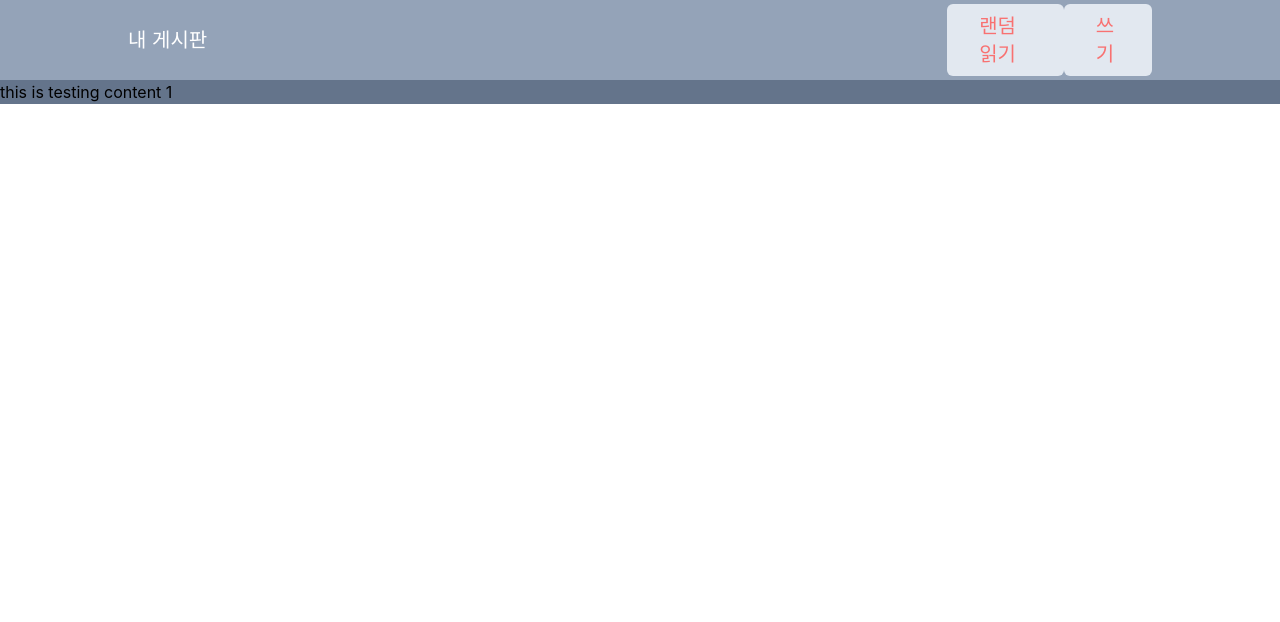
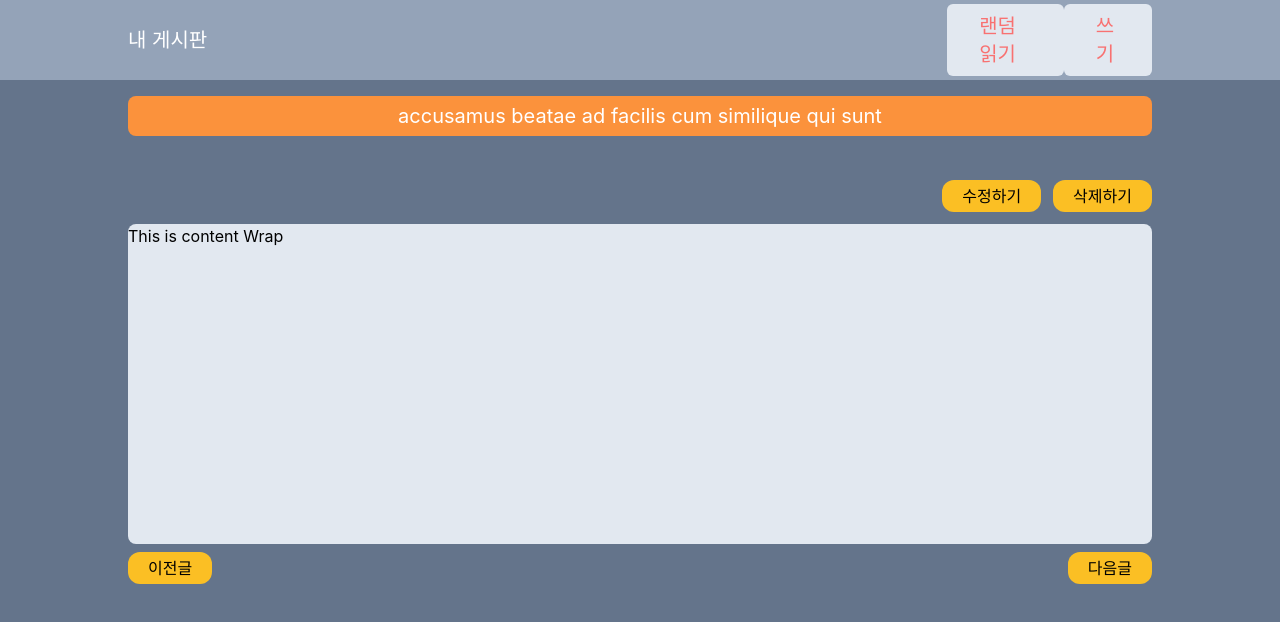
Before and after one commit to ridemetothemoon12/threadpage, a React (Create React App) app: page /listContent/1 in a window 1280 px wide. Shown: the top 622 px of the page. Built offline with nearby package versions, Linux system fonts and the light colour scheme.

Commit message:
next and prev button

```diff
--- a/src/Components/ListContent.js
+++ b/src/Components/ListContent.js
@@ -1,15 +1,65 @@
+import React, { useState, useEffect } from 'react'
+import { useDispatch, useSelector } from 'react-redux'
 import axios from 'axios'
-import React, { useState, useEffect } from 'react'
-import { useSelector } from 'react-redux'
-
+import { useLocation, useNavigate } from 'react-router-dom'
+import { ChangeListIndex } from '../store'
 
 function Content() {
-  const pageContentId = useSelector((itemIndex) => itemIndex.listIndex.data)
+  const location = useLocation();
+  const pathUrl = location.pathname.slice(13)
 
+  const pageContentId =  useSelector((state) => state.listIndex.data)
+  const [getItems, setGetItems] = useState([]);
+  const fetchThreads = async() => {
+    await axios.all([ axios.get('/photos.json') ])
+    .then( axios.spread((data1) => {
+      setGetItems([...data1.data])
+      })
+    );
+  }
+  useEffect(() => {
+    fetchThreads();
+    dispatch(ChangeListIndex(Number(pathUrl)))
+  }, [])
+
+  const dispatch = useDispatch();
+  const navigate = useNavigate();
+
+  function moveToNextPage() {
+  {    dispatch(ChangeListIndex(pageContentId + 1))
+    console.log("dispatched on next page")
+    console.log(getItems[pageContentId])
+  }
+  {    navigate(`/listContent/${pageContentId + 1}`)
+    console.log("changed index")
+    console.log(getItems[pageContentId])
+  }
+  }
+  function moveToPrevPage() {
+    pageContentId !== 1 ? dispatch(ChangeListIndex(pageContentId - 1)) : alert("end of content");
+    pageContentId !== 1 ? navigate(`/listContent/${pageContentId - 1}`) : alert("end of content");
+  }
 
   return (
     <>
-      <div className='h-full bg-slate-500 w-full my-20'>this is testing content 1</div>
+      <div className='h-screen bg-slate-500 w-full flex justify-start flex-col items-center'>
+        <div className='w-4/5 h-10 mt-24 bg-orange-400 rounded-lg text-center text-xl text-white flex justify-center items-center'>
+          {
+            getItems.map((e, index) => {
+              return (e.id === Number(pathUrl) && <h3 key={e.id}>{e.title}</h3>)
+            })
+          }
+        </div>
+        <div className='mt-10 w-4/5 h-fit flex justify-end'>
+            <button className='ml-3 mt-1 py-1 px-5 bg-amber-400 rounded-xl hover:text-white hover:bg-stone-400 transition-all duration-100'>수정하기</button>
+            <button className='ml-3 mt-1 py-1 px-5 bg-amber-400 rounded-xl hover:text-white hover:bg-stone-400 transition-all duration-100'>삭제하기</button>
+        </div>
+        <div className='mt-3 w-4/5 h-80 bg-slate-200 rounded-lg'>This is content Wrap</div>
+        <div className='w-4/5 h-fit flex justify-between'>
+            <button onClick={() => moveToPrevPage()} className='mt-2 py-1 px-5 bg-amber-400 rounded-xl hover:text-white hover:bg-stone-400 transition-all duration-100'>이전글</button>
+            <button onClick={() => moveToNextPage()} className='mt-2 py-1 px-5 bg-amber-400 rounded-xl hover:text-white hover:bg-stone-400 transition-all duration-100'>다음글</button>
+        </div>
+      </div>
     </>
   )
 }
--- a/src/Components/Main.js
+++ b/src/Components/Main.js
@@ -16,7 +16,7 @@ function Main() {
   const [threads, setThreads] = useState([]);
   const [nextCount , setNextCount] = useState(4)
   const fetchThreads = async() => {
-    await axios.all([ axios.get('Photos.json') ])
+    await axios.all([ axios.get('photos.json') ])
     .then( axios.spread((data1) => {
         setThreads([...data1.data])
       })
@@ -36,7 +36,7 @@ function Main() {
               (threads && threads.map((e, index) => {
                   return (
                     (index + 1 <= nextCount &&
-                      <div key={e.id} onClick={() => {goToPage(`/listContent/${e.id}`); dispatch(ChangeListIndex(`${e.id}`))}}
+                      <div key={e.id} onClick={() => {goToPage(`/listContent/${e.id}`); dispatch(ChangeListIndex(e.id-1));}}
                       className='basis-80 h-44 hover:scale-105 hover:drop-shadow-lg transition-all duration-100 mt-2 mx-1 cursor-pointer'
                       style={{backgroundSize: "cover", backgroundPosition: "center", backgroundImage: `url(${e.url})`}}>{e.title}</div>
                     )
--- a/src/Components/Nav.js
+++ b/src/Components/Nav.js
@@ -1,11 +1,14 @@
 import React from 'react'
+import { useNavigate } from 'react-router-dom'
 
 function Nav() {
+  const navigate = useNavigate();
+
   return (
     <>
       <div className="bg-slate-400 w-full h-20 fixed top-0">
         <div className='mx-auto w-4/5 h-full flex justify-between items-center text-xl text-white'>
-          <h3>내 게시판</h3>
+          <h3 onClick={() => navigate('/')}>내 게시판</h3>
           <ul className='flex justify-between w-1/5'>
             <li className='text-red-400 bg-slate-200 px-8 py-2 rounded-md hover:bg-slate-300 hover:text-black cursor-pointer transition-all duration-200'>랜덤 읽기</li>
             <li className='text-red-400 bg-slate-200 px-8 py-2 rounded-md hover:bg-slate-300 hover:text-black cursor-pointer transition-all duration-200'>쓰기</li>
--- a/src/store.js
+++ b/src/store.js
@@ -9,7 +9,6 @@ let listIndex = createSlice({
         }
     }
 })
-
 export let {ChangeListIndex} = listIndex.actions
 
 export default configureStore({
```
